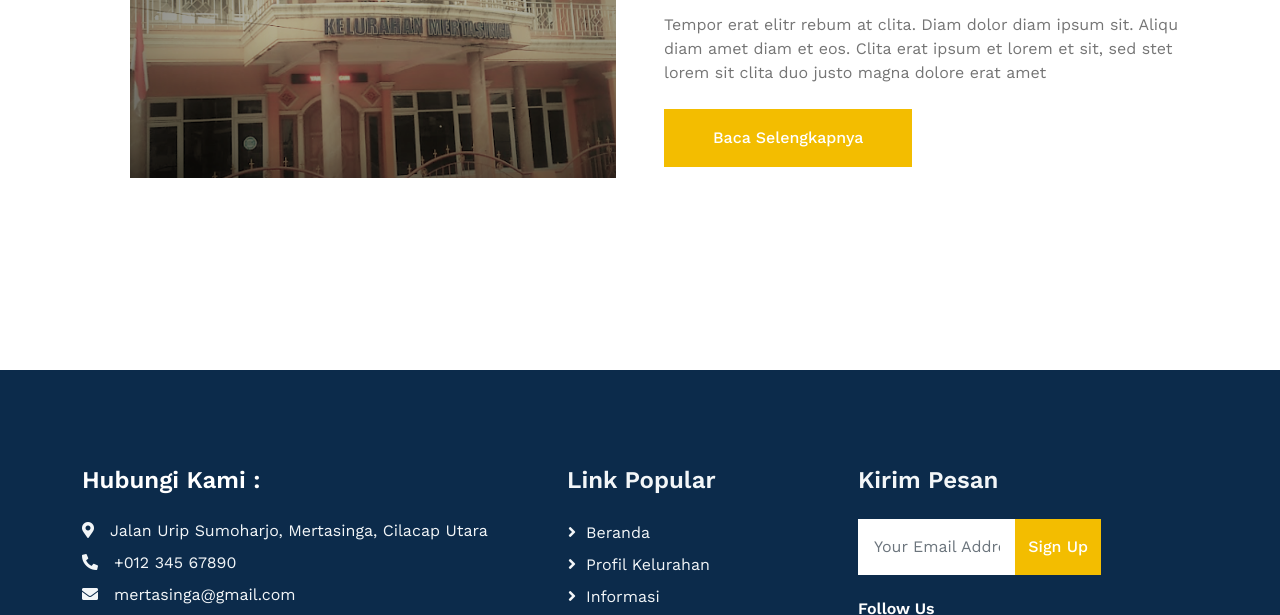
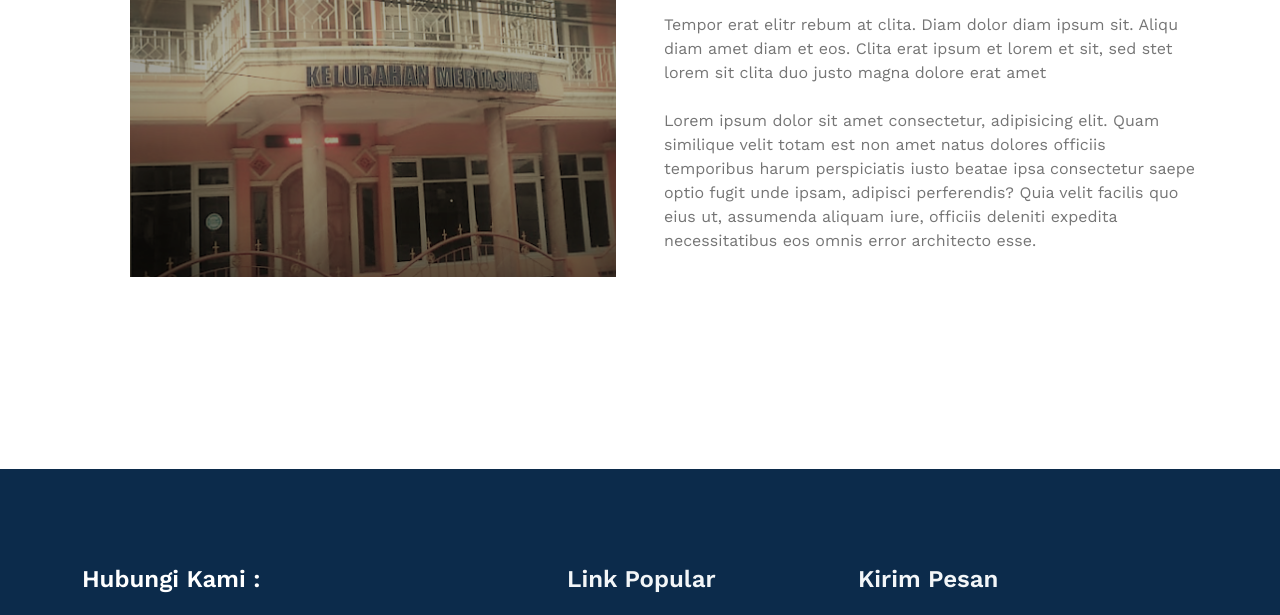
Before and after one commit to UtamiSeptiana/RekayasaWeb.github.io, a plain HTML site: page sejarah.html in a window 1280 px wide. Shown: the part 857-1472 px from the top of the page. Drawn offline with nearby package versions, Linux system fonts and the light colour scheme.

Commit message:
isisejarah1

```diff
--- a/sejarah.html
+++ b/sejarah.html
@@ -128,11 +128,7 @@
                         <h1 class="display-6 mb-4">Sejarah Kelurahan Mertasinga</h1>
                         <p>Tempor erat elitr rebum at clita. Diam dolor diam ipsum sit. Aliqu diam amet diam et eos. Clita erat ipsum et lorem et sit, sed stet lorem sit clita duo justo magna dolore erat amet</p>
                         <p class="mb-4">Tempor erat elitr rebum at clita. Diam dolor diam ipsum sit. Aliqu diam amet diam et eos. Clita erat ipsum et lorem et sit, sed stet lorem sit clita duo justo magna dolore erat amet</p>
-                        <div class="row g-4">
-                            <div class="col-sm-6">
-                                <a class="btn btn-primary py-3 px-5" href="">Baca Selengkapnya</a>
-                            </div>
-                        </div>
+                        <p class="mb-4">Lorem ipsum dolor sit amet consectetur, adipisicing elit. Quam similique velit totam est non amet natus dolores officiis temporibus harum perspiciatis iusto beatae ipsa consectetur saepe optio fugit unde ipsam, adipisci perferendis? Quia velit facilis quo eius ut, assumenda aliquam iure, officiis deleniti expedita necessitatibus eos omnis error architecto esse.</p>
                     </div>
                 </div>
             </div>
```
